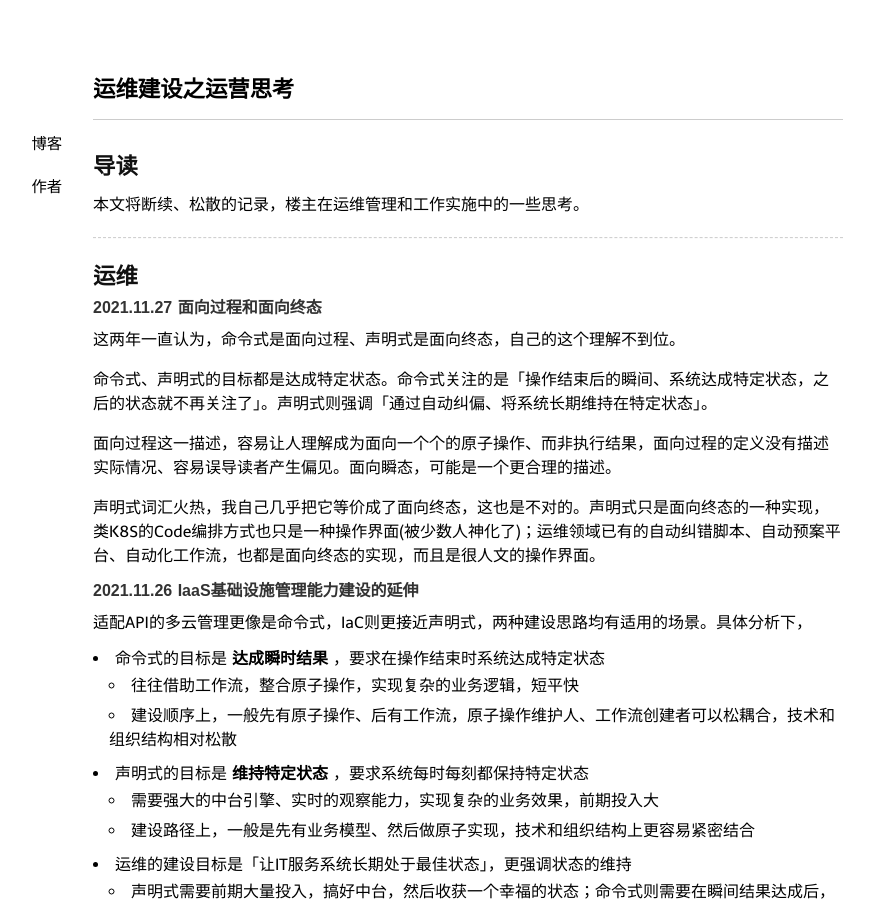
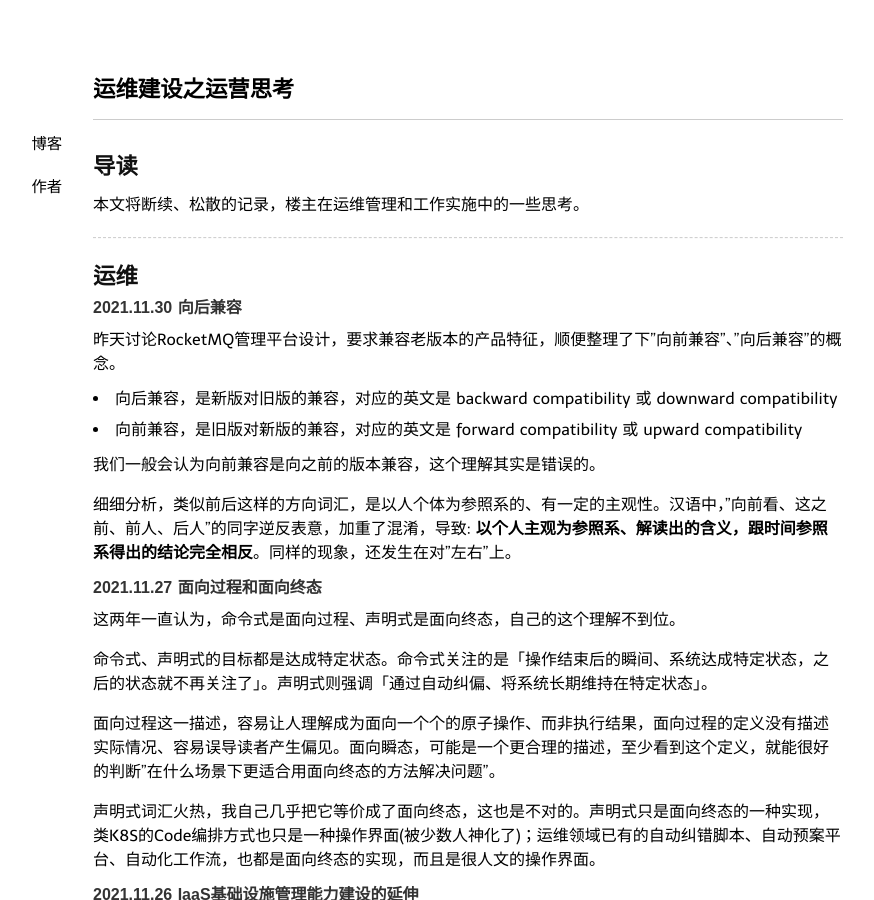
Before and after one commit to niean/niean.github.io, a Jekyll site: the page built from _posts/2020-03-15-op-tb.markdown, in a window 1280 px wide and 900 px high. Shown: the whole window, without its empty margins (172-1046 px from the left). Built offline with Jekyll 4.4.1, drawn with Linux system fonts in a browser that asks for light colours; comment, search, counter and statistics services are not loaded.

Commit message:
update:op-tb

```diff
--- a/_posts/2020-03-15-op-tb.markdown
+++ b/_posts/2020-03-15-op-tb.markdown
@@ -11,12 +11,23 @@ tags:
 
 ----
 ## 运维
+#### 2021.11.30 向后兼容
+昨天讨论RocketMQ管理平台设计，要求兼容老版本的产品特征，顺便整理了下"向前兼容"、"向后兼容"的概念。
+
+- 向后兼容，是新版对旧版的兼容，对应的英文是 backward compatibility 或 downward compatibility
+- 向前兼容，是旧版对新版的兼容，对应的英文是 forward compatibility 或 upward compatibility
+
+我们一般会认为向前兼容是向之前的版本兼容，这个理解其实是错误的。
+
+细细分析，类似前后这样的方向词汇，是以人个体为参照系的、有一定的主观性。汉语中，"向前看、这之前、前人、后人"的同字逆反表意，加重了混淆，导致: **以个人主观为参照系、解读出的含义，跟时间参照系得出的结论完全相反**。同样的现象，还发生在对"左右"上。
+
+
 #### 2021.11.27 面向过程和面向终态
 这两年一直认为，命令式是面向过程、声明式是面向终态，自己的这个理解不到位。
 
 命令式、声明式的目标都是达成特定状态。命令式关注的是「操作结束后的瞬间、系统达成特定状态，之后的状态就不再关注了」。声明式则强调「通过自动纠偏、将系统长期维持在特定状态」。
 
-面向过程这一描述，容易让人理解成为面向一个个的原子操作、而非执行结果，面向过程的定义没有描述实际情况、容易误导读者产生偏见。面向瞬态，可能是一个更合理的描述。
+面向过程这一描述，容易让人理解成为面向一个个的原子操作、而非执行结果，面向过程的定义没有描述实际情况、容易误导读者产生偏见。面向瞬态，可能是一个更合理的描述，至少看到这个定义，就能很好的判断"在什么场景下更适合用面向终态的方法解决问题"。
 
 声明式词汇火热，我自己几乎把它等价成了面向终态，这也是不对的。声明式只是面向终态的一种实现，类K8S的Code编排方式也只是一种操作界面(被少数人神化了)；运维领域已有的自动纠错脚本、自动预案平台、自动化工作流，也都是面向终态的实现，而且是很人文的操作界面。
 
```
